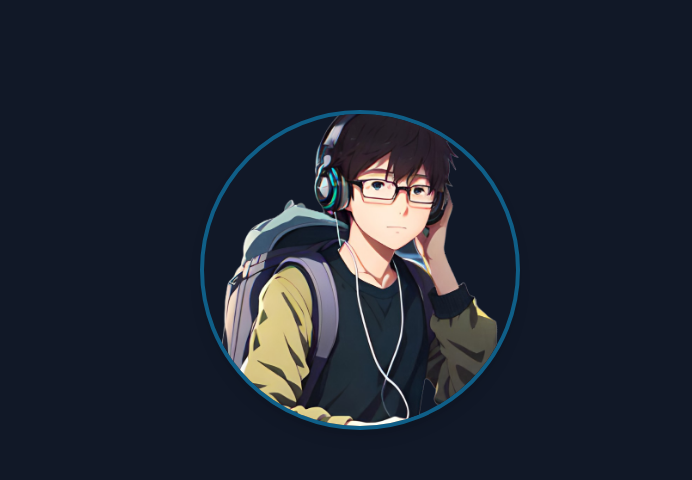
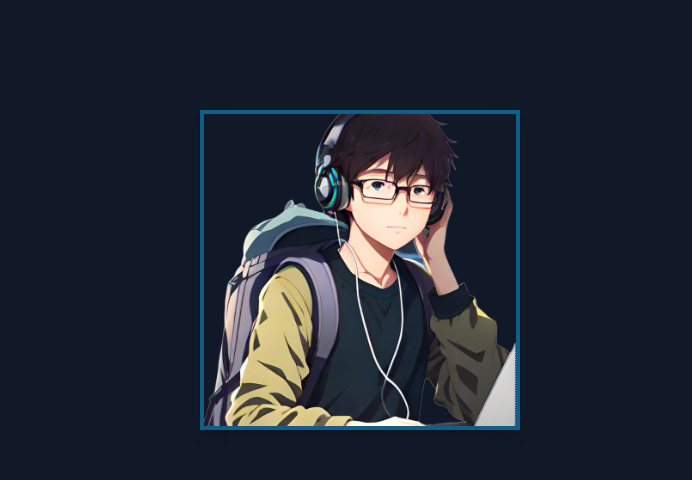
Before and after one commit to hmarshmello/aboutme, a plain HTML site: page index.html in a window 1280 px wide. Shown: the part 146-626 px from the top of the page, 588-1280 px from the left. Drawn offline with nearby package versions, Linux system fonts and the light colour scheme.

Commit message:
Update index.html

```diff
--- a/index.html
+++ b/index.html
@@ -91,7 +91,7 @@
                 </div>
             </div>
             <div class="md:w-1/2 flex justify-center mb-10 md:mb-0">
-                 <img src="m2.png" alt="Harsh Shrivastava" class="rounded-full w-64 h-64 md:w-80 md:h-80 object-cover border-4 border-sky-500/50 shadow-lg">
+                 <img src="m2.png" alt="Harsh Shrivastava" class="w-64 h-64 md:w-80 md:h-80 object-cover border-4 border-sky-500/50 shadow-lg">
             </div>
         </section>
 
```
